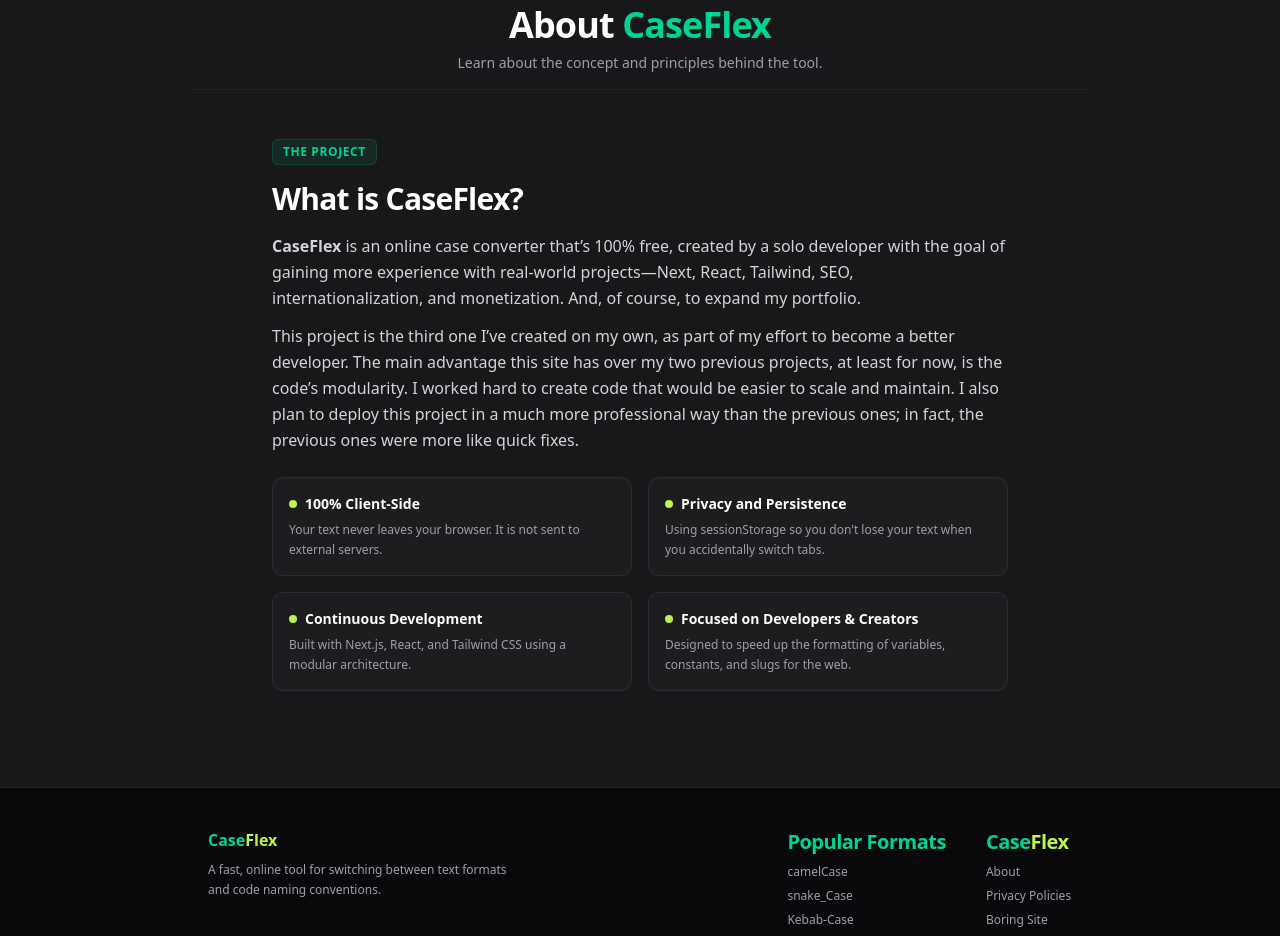
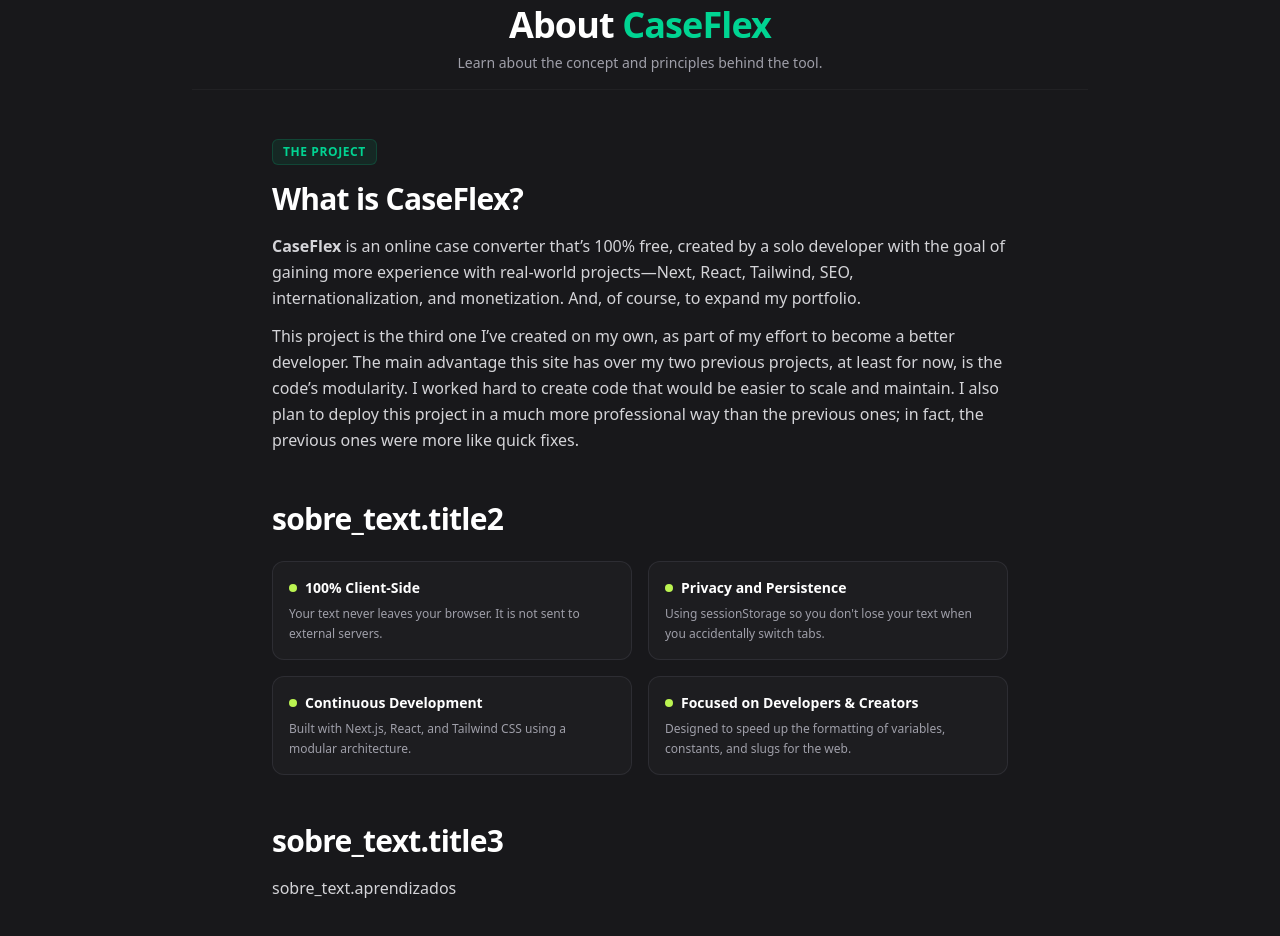
Before and after one commit to Thiago130126/case-flex, a Next.js app: page /en/about in a window 1280 px wide. Shown: the part 100-1036 px from the top of the page. Built offline with nearby package versions, Linux system fonts and the light colour scheme.

Commit message:
Novos conteúdos adicionados na página de sobre

```diff
--- a/components/organisms/Content/SobreTextSection.tsx
+++ b/components/organisms/Content/SobreTextSection.tsx
@@ -26,13 +26,10 @@ export default async function SobreTextSection(){
 
     const section = 'w-full max-w-3xl mx-auto px-4 py-12 space-y-12';
 
-    const badge = t("badge");
-    const title = t("title");
-
     return(
         <section className={section}>
 
-            <ArticleBlock badge={badge} title={title}>
+            <ArticleBlock badge={t("badge")} title={t("title")}>
                 <p>
                     {t("p1_start")} <strong>{t("p1_strong")}</strong> {t("p1")}
                 </p>
@@ -40,7 +37,18 @@ export default async function SobreTextSection(){
                     {t("p2")}
                 </p>
 
+            </ArticleBlock>
+
+            <ArticleBlock title={t("title2")}>
+
                 <FeatureList items={diferenciais}/>
+
+            </ArticleBlock>
+
+            <ArticleBlock title={t("title3")}>
+                <p>
+                    {t("aprendizados")}
+                </p>
             </ArticleBlock>
         </section>
     );
--- a/components/organisms/Header.tsx
+++ b/components/organisms/Header.tsx
@@ -74,8 +74,10 @@ export default function Header(){
 
             {isOpen && (
                 <nav className={menu_mobile}>
-                    <Link href={'/'} className={link_mobile} onClick={() => setIsOpen(false)}>{t("home")}</Link>
-                    <Link href={'/sobre'} className={link_mobile} onClick={() => setIsOpen(false)}>
+                    <Link href={'/'} className={`${link_mobile} ${pathname === '/' ? active_button : ''}`} onClick={() => setIsOpen(false)}>
+                        {t("home")}
+                    </Link>
+                    <Link href={'/sobre'} className={`${link_mobile} ${pathname === '/' ? active_button : ''}`} onClick={() => setIsOpen(false)}>
                         {t("sobre")}
                     </Link>
                 </nav>
--- a/messages/pt.json
+++ b/messages/pt.json
@@ -95,6 +95,9 @@
             "d3": "Construído com Next.js, React e Tailwind CSS com arquitetura modular.",
             "t4": "Focado em Devs & Criadores",
             "d4": "Feito para acelerar a formatação de variáveis, constantes e slugs para a web."
-        }
+        },
+        "title2": "Princípios",
+        "title3": "Aprendizados",
+        "aprendizados": "Criar esse projeto, tem sido algo muito gratificante e legal, adquiri diferente dos meus projetos anteriores, aqui estou focando em ir além de um código que funciona, a ideia, é fazer um código de fácil de manutenção, escalável e mais profissional. Passei bastante tempo refatorando o código e pensando em como organizar o código de forma mais modular, fácil de manter e de escalar."
     }
 }
```
